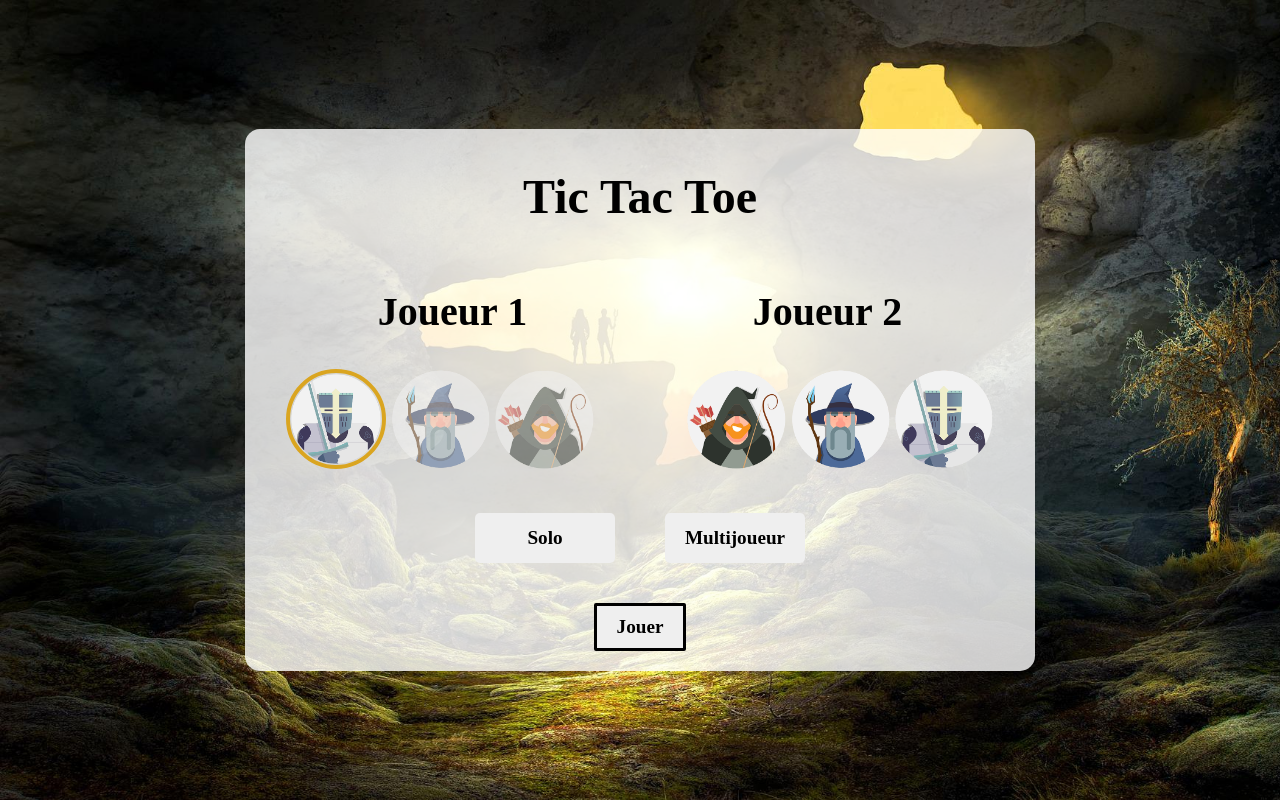
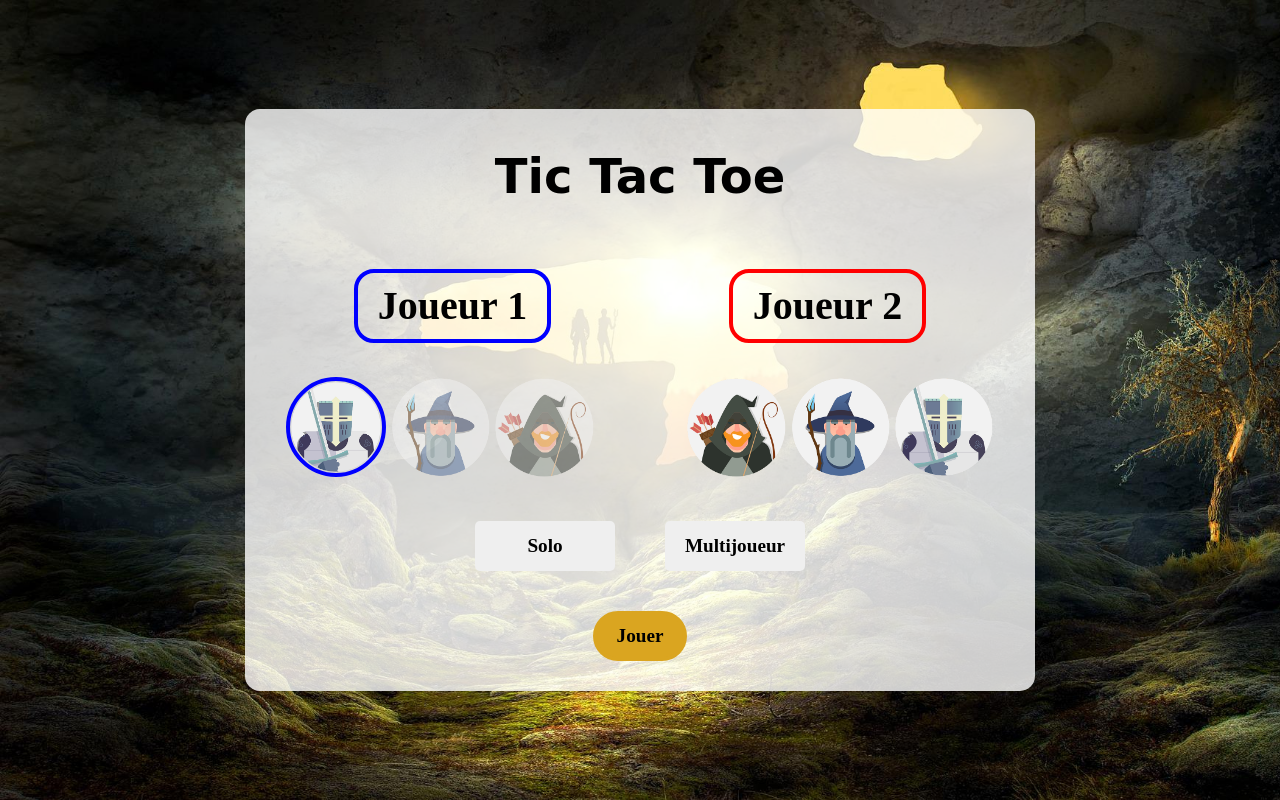
Before and after one commit to PaulLimousin/TOP-TicTacToe, a plain HTML site: page index.html in a window 1280 px wide. Both pictures are taken after a click on the picture 336 px from the left and 418 px from the top of the page. Drawn offline with Linux system fonts and the light colour scheme; a web font is replaced by a local one.

Commit message:
Change style in main page

```diff
--- a/css/style.css
+++ b/css/style.css
@@ -34,6 +34,7 @@ h1 {
   font-size: 3rem;
   margin-top: 20px;
   font-weight: bold;
+  font-family: "Bungee Spice", cursive;
 }
 h2 {
   font-size: 2.5rem;
@@ -41,6 +42,16 @@ h2 {
 .playerChoiceContainer {
   display: flex;
   justify-content: space-around;
+}
+.player1 {
+  border: 4px solid blue;
+  border-radius: 20px;
+  padding: 10px 20px;
+}
+.player2 {
+  border: 4px solid red;
+  border-radius: 20px;
+  padding: 10px 20px;
 }
 .avatarChoiceContainer {
   display: flex;
@@ -54,19 +65,23 @@ h2 {
   animation-duration: 1.2s;
   cursor: pointer;
 }
-.avatarChoicePlayer1:hover,
+.avatarChoicePlayer1:hover {
+  border: 4px solid blue;
+  border-radius: 50%;
+  box-sizing: border-box;
+}
 .avatarChoicePlayer2:hover {
-  border: 4px solid goldenrod;
+  border: 4px solid red;
   border-radius: 50%;
   box-sizing: border-box;
 }
 .selectedPlayer1 {
-  border: 4px solid goldenrod;
+  border: 4px solid blue;
   border-radius: 50%;
   box-sizing: border-box;
 }
 .selectedPlayer2 {
-  border: 4px solid goldenrod;
+  border: 4px solid red;
   border-radius: 50%;
   box-sizing: border-box;
 }
@@ -89,11 +104,11 @@ h2 {
   font-weight: bold;
 }
 .gameModeButton:hover {
-  border: 4px solid rgb(124, 120, 110);
+  border: 4px solid goldenrod;
   box-sizing: border-box;
 }
 .gameModeButtonSelected {
-  border: 4px solid rgb(124, 120, 110);
+  border: 4px solid goldenrod;
   box-sizing: border-box;
 }
 .confirmAvatarChoiceButtonContainer {
@@ -101,12 +116,14 @@ h2 {
   justify-content: center;
 }
 #confirmAvatarChoiceButton {
-  border: 3px solid black;
-  border-radius: 2px;
+  border: 4px solid goldenrod;
+  border-radius: 30px;
   font-size: 1.2rem;
   padding: 10px 20px;
   font-weight: bold;
   cursor: pointer;
+  margin-bottom: 10px;
+  background-color: goldenrod;
 }
 #confirmAvatarChoiceButton:hover {
   filter: brightness(90%);
--- a/index.html
+++ b/index.html
@@ -7,6 +7,12 @@
     <link rel="stylesheet" href="css/normalize.css" />
     <link rel="stylesheet" href="css/style.css" />
     <link rel="icon" href="images/logo.png" />
+    <link rel="preconnect" href="https://fonts.googleapis.com" />
+    <link rel="preconnect" href="https://fonts.gstatic.com" crossorigin />
+    <link
+      href="https://fonts.googleapis.com/css2?family=Bungee+Spice&display=swap"
+      rel="stylesheet"
+    />
     <script src="script.js" defer></script>
     <title>Tic Tac Toe</title>
   </head>
@@ -85,6 +91,7 @@
           <button id="replayButton">Rejouer</button>
           <button id="_resetButton">Quitter</button>
         </div>
+        <div class="scoreContainer"></div>
       </section>
     </main>
     <footer></footer>
--- a/script.js
+++ b/script.js
@@ -22,6 +22,7 @@ const gameBoard = (() => {
   const player2 = Player("player2");
   const _board = ["", "", "", "", "", "", "", "", ""];
   let _gameMode = "";
+  let _iaDifficulty = "";
   let _winnerIs = "";
   let _winnerBoxes = [];
   let _playerTurn = player1.getPlayerNumber();
@@ -56,6 +57,12 @@ const gameBoard = (() => {
   const getGameMode = () => {
     return _gameMode;
   };
+  const setIADifficulty = (difficulty) => {
+    _iaDifficulty = difficulty;
+  };
+  const getIADifficulty = () => {
+    return _iaDifficulty;
+  };
   const getBoardValues = (index) => {
     return _board[index];
   };
@@ -89,7 +96,7 @@ const gameBoard = (() => {
       if (getWInnerIs() !== "") {
         return;
       }
-      let computerChoice = computerPlay();
+      let computerChoice = computerEasyPlay();
       setBoardValues(computerChoice, "player2");
       setPlayerTurn(player1.getPlayerNumber());
       displayController.updateGameBoardDisplay(computerChoice);
@@ -122,13 +129,15 @@ const gameBoard = (() => {
       setTimeout(displayController.displayWinnerContent, 200);
     }
   };
-  const computerPlay = () => {
+  const computerEasyPlay = () => {
     let computerChoice;
     do {
       computerChoice = Math.floor(Math.random() * 9);
     } while (getBoardValues(computerChoice) !== "");
-    console.log(computerChoice);
     return computerChoice;
+  };
+  const computerNormalPlay = () => {
+
   };
   const checkForAWinner = () => {
     _searchWinnerInArrayGameBoard(0, 1, 2);
@@ -318,6 +327,7 @@ const displayController = (() => {
           gameBoard.playSoloTurn(i);
         } else if (gameBoard.getGameMode() === "multi") {
           gameBoard.playMultiplayerTurn(i);
+
         }
       });
     }
```
